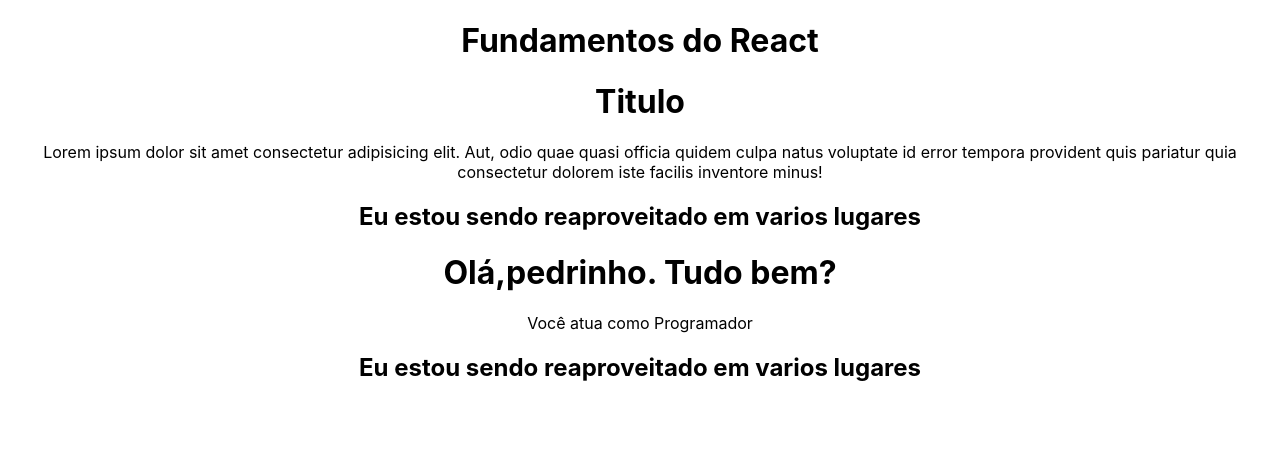
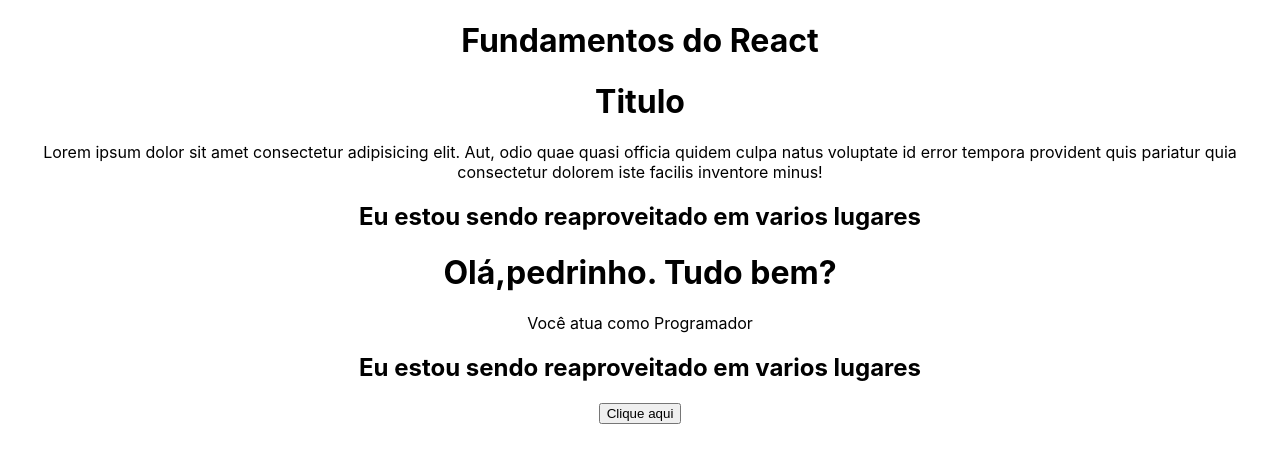
Before and after one commit to pedrocauan/entendendo_o_react, a React (Create React App) app in the folder 2_FUNDAMENTOS/fundamentos/: page / in a window 1280 px wide. Shown: the top 462 px of the page. Built offline with nearby package versions, Linux system fonts and the light colour scheme; the HTML template or start-up script is replaced by a standard one.

Commit message:
Eventos e handlers

```diff
--- a/2_FUNDAMENTOS/fundamentos/src/App.js
+++ b/2_FUNDAMENTOS/fundamentos/src/App.js
@@ -3,6 +3,7 @@
 //components
 import FirstComponent from "./components/FirstComponent"
 import TemplateExpressions from './components/TemplateExpressions';
+import Events from './components/Events'
 
 //styles | css
 import './App.css';
@@ -17,8 +18,9 @@
       <h1>Fundamentos do React</h1>
       <FirstComponent></FirstComponent>
       <TemplateExpressions></TemplateExpressions>
-      {/*Um componente irmão ou filho de um componente já importado não precisa ser importado pelo pai */}
+      {/*Componente reaproveitado*/}
       <MyComponent></MyComponent>
+      <Events></Events>
     </div>
   );
 }
--- /dev/null
+++ b/2_FUNDAMENTOS/fundamentos/src/components/Events.js
@@ -0,0 +1,23 @@
+const Events = () => {
+    //Eventos são essenciais para fazer ações no react
+    //No react existem eventos ja "prontos"
+    //onClick -> Evento de Click
+    // A função é criada na propria função do componente
+    // por padrao usando o nome HandleAlgumaCoisa
+
+    // e -> dados que o evento contém
+    const handleMyEvent = (e) => {
+        console.log(`Rodou o evento. Componentes:`)
+        console.log(e)
+    }
+    return(
+        <div>
+            <div>
+                {/*Caso use o handle como função ( handle() ) ele vai executar a função antes do evento acontecer*/}
+                <button onClick={handleMyEvent} >Clique aqui</button>
+            </div>
+        </div>
+    )
+}
+
+export default Events
```
